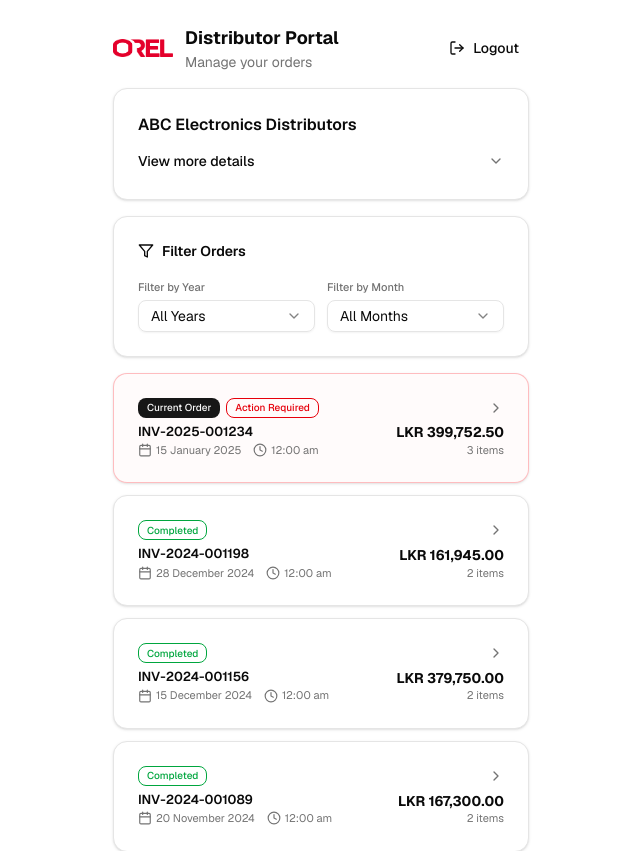
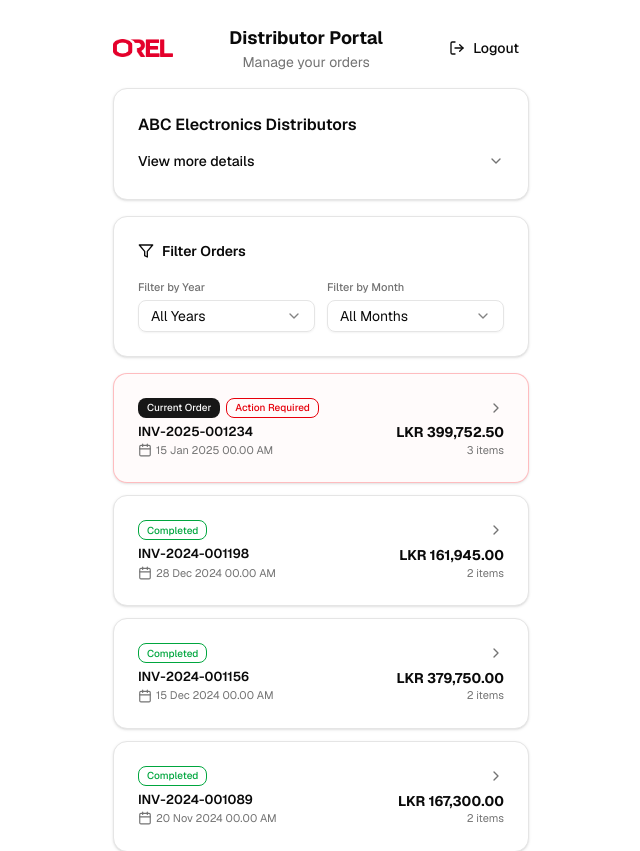
Before and after one commit to Manula-K/orel-distributor-app-, a Next.js app: page / in a window 1280 px wide. Shown: the top 851 px of the page, without its empty margins (319-959 px from the left). Built offline with nearby package versions, Linux system fonts and the light colour scheme.

Commit message:
Refactor OrderDetailStep and OrdersStep components to utilize formatFriendlyDateTime for date/time display. Adjusted layout for improved readability and consistency, including logo size and spacing adjustments. Enhanced date formatting logic in format.ts for better user experience.

```diff
--- a/components/OrderDetailStep.tsx
+++ b/components/OrderDetailStep.tsx
@@ -8,7 +8,7 @@ import { Badge } from "@/components/ui/badge";
 import { Separator } from "@/components/ui/separator";
 import { Package, ChevronLeft, RefreshCw, CheckCircle, Calendar, Clock, ChevronDown, ChevronUp } from "lucide-react";
 import type { InvoiceData } from "@/types/invoice";
-import { formatCurrency } from "@/lib/format";
+import { formatCurrency, formatFriendlyDateTime } from "@/lib/format";
 import { useState } from "react";
 
 interface OrderDetailStepProps {
@@ -19,9 +19,6 @@ interface OrderDetailStepProps {
 }
 
 export default function OrderDetailStep({ invoiceData, loading, onBack, onAcceptOrder }: OrderDetailStepProps) {
-	const dateObject = new Date(invoiceData.invoiceDate);
-	const formattedDate = dateObject.toLocaleDateString("en-GB", { day: "2-digit", month: "long", year: "numeric" });
-	const formattedTime = dateObject.toLocaleTimeString("en-GB", { hour: "2-digit", minute: "2-digit", hour12: true }).toLowerCase();
 	const [itemsExpanded, setItemsExpanded] = useState(true);
 	return (
 		<div className="space-y-4 pb-32">
@@ -30,7 +27,7 @@ export default function OrderDetailStep({ invoiceData, loading, onBack, onAccept
 					<ChevronLeft className="w-4 h-4" />
 					Back to Orders
 				</Button>
-				<Image src="/logo1.png" alt="Orel Logo" width={70} height={70} />
+				<Image src="/logo1.png" alt="Orel Logo" width={60} height={60} />
 			</div>
 
 			<Card>
@@ -45,14 +42,10 @@ export default function OrderDetailStep({ invoiceData, loading, onBack, onAccept
 				<CardContent className="space-y-4">
 					<div className="flex items-center justify-between text-sm">
 						<span className="text-muted-foreground">Date/Time</span>
-						<div className="flex items-center gap-3 text-[11px]">
+						<div className="flex items-center gap-2 text-[11px]">
 							<span className="flex items-center gap-1">
 								<Calendar className="w-4 h-4 text-muted-foreground" />
-								<span className="font-medium">{formattedDate}</span>
-							</span>
-							<span className="flex items-center gap-1">
-								<Clock className="w-4 h-4 text-muted-foreground" />
-								<span className="font-medium">{formattedTime}</span>
+								<span className="font-medium">{formatFriendlyDateTime(invoiceData.invoiceDate)}</span>
 							</span>
 						</div>
 					</div>
--- a/components/OrdersStep.tsx
+++ b/components/OrdersStep.tsx
@@ -9,7 +9,7 @@ import { Label } from "@/components/ui/label";
 import { Select, SelectContent, SelectItem, SelectTrigger, SelectValue } from "@/components/ui/select";
 import { ChevronRight, Filter, LogOut, Package, Calendar, Clock } from "lucide-react";
 import type { DistributorProfile, InvoiceData } from "@/types/invoice";
-import { formatCurrency } from "@/lib/format";
+import { formatCurrency, formatFriendlyDateTime } from "@/lib/format";
 import { useRouter } from "next/navigation";
 
 interface OrdersStepProps {
@@ -40,13 +40,11 @@ export default function OrdersStep({
 	const router = useRouter();
 	return (
 		<div className="space-y-4">
-			<div className="flex flex-wrap items-center justify-between gap-2">
-				<div className="flex items-center gap-3">
-					<Image src="/logo1.png" alt="Orel Logo" width={60} height={60} priority />
-					<div className="text-left">
-						<h2 className="text-lg font-bold">Distributor Portal</h2>
-						<p className="text-sm text-muted-foreground">Manage your orders</p>
-					</div>
+			<div className="flex items-center justify-between">
+				<Image src="/logo1.png" alt="Orel Logo" width={60} height={60} priority />
+				<div className="text-center">
+					<h2 className="text-lg font-bold">Distributor Portal</h2>
+					<p className="text-sm text-muted-foreground">Manage your orders</p>
 				</div>
 				<Button aria-label="Logout" variant="ghost" size="sm" className="gap-2" onClick={onLogout}>
 					<LogOut className="h-4 w-4" />
@@ -140,9 +138,6 @@ export default function OrdersStep({
 
 			<div className="space-y-3">
 				{filteredOrders.map((order) => {
-					const dateObject = new Date(order.invoiceDate);
-					const formattedDate = dateObject.toLocaleDateString("en-GB", { day: "2-digit", month: "long", year: "numeric" });
-					const formattedTime = dateObject.toLocaleTimeString("en-GB", { hour: "2-digit", minute: "2-digit", hour12: true }).toLowerCase();
 					return (
 						<Card
 							key={order.invoiceNumber}
@@ -172,14 +167,10 @@ export default function OrdersStep({
 								<div className="flex items-end justify-between">
 									<div className="space-y-0.5">
 										<p className="font-semibold text-[13px] leading-tight">{order.invoiceNumber}</p>
-										<div className="flex items-center gap-3 text-[11px] text-muted-foreground">
+										<div className="flex items-center gap-2 text-[11px] text-muted-foreground">
 											<span className="flex items-center gap-1">
 												<Calendar className="w-3.5 h-3.5" />
-												<span>{formattedDate}</span>
-											</span>
-											<span className="flex items-center gap-1">
-												<Clock className="w-3.5 h-3.5" />
-												<span>{formattedTime}</span>
+												<span>{formatFriendlyDateTime(order.invoiceDate)}</span>
 											</span>
 										</div>
 									</div>
--- a/lib/format.ts
+++ b/lib/format.ts
@@ -10,14 +10,14 @@ export const formatAmount = (amount: number) => {
 
 export const formatFriendlyDateTime = (iso: string) => {
 	const d = new Date(iso);
-	return d.toLocaleString("en-GB", {
-		day: "2-digit",
-		month: "long",
-		year: "numeric",
-		hour: "2-digit",
-		minute: "2-digit",
-		hour12: true,
-	});
+	const day = d.getDate().toString().padStart(2, "0");
+	const month = d.toLocaleDateString("en-GB", { month: "short" });
+	const year = d.getFullYear();
+	const hours = d.getHours().toString().padStart(2, "0");
+	const minutes = d.getMinutes().toString().padStart(2, "0");
+	const ampm = d.getHours() >= 12 ? "PM" : "AM";
+
+	return `${day} ${month} ${year} ${hours}.${minutes} ${ampm}`;
 };
 
 // Always enforce Sri Lankan format: "+94" followed by up to 9 digits.
```
